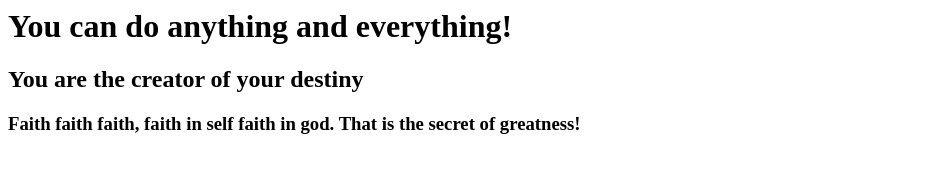
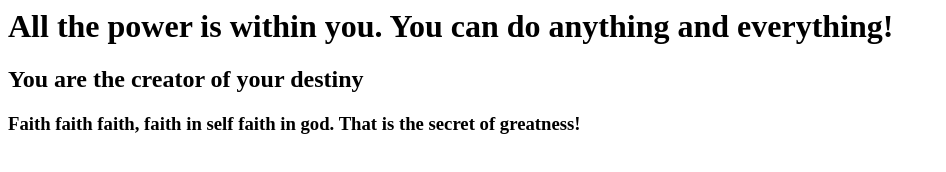
Before and after one commit to kouong/firstgitrepo, a plain HTML site: page index.html in a window 1280 px wide. Shown: the whole page, without its empty margins (0-946 px from the left). Drawn offline with Linux system fonts and the light colour scheme.

Commit message:
Revert "Update index.html"
This reverts commit 04c7f3211caccc29b386770cad9f5c100bb3c961.

```diff
--- a/index.html
+++ b/index.html
@@ -1,6 +1,6 @@
 <html>
 <body>
-<h1>You can do anything and everything!</h1>
+<h1>All the power is within you. You can do anything and everything!</h1>
 <h2>You are the creator of your destiny</h2>
 <h3>Faith faith faith, faith in self faith in god. That is the secret of greatness!</h3>
 </body>
```
